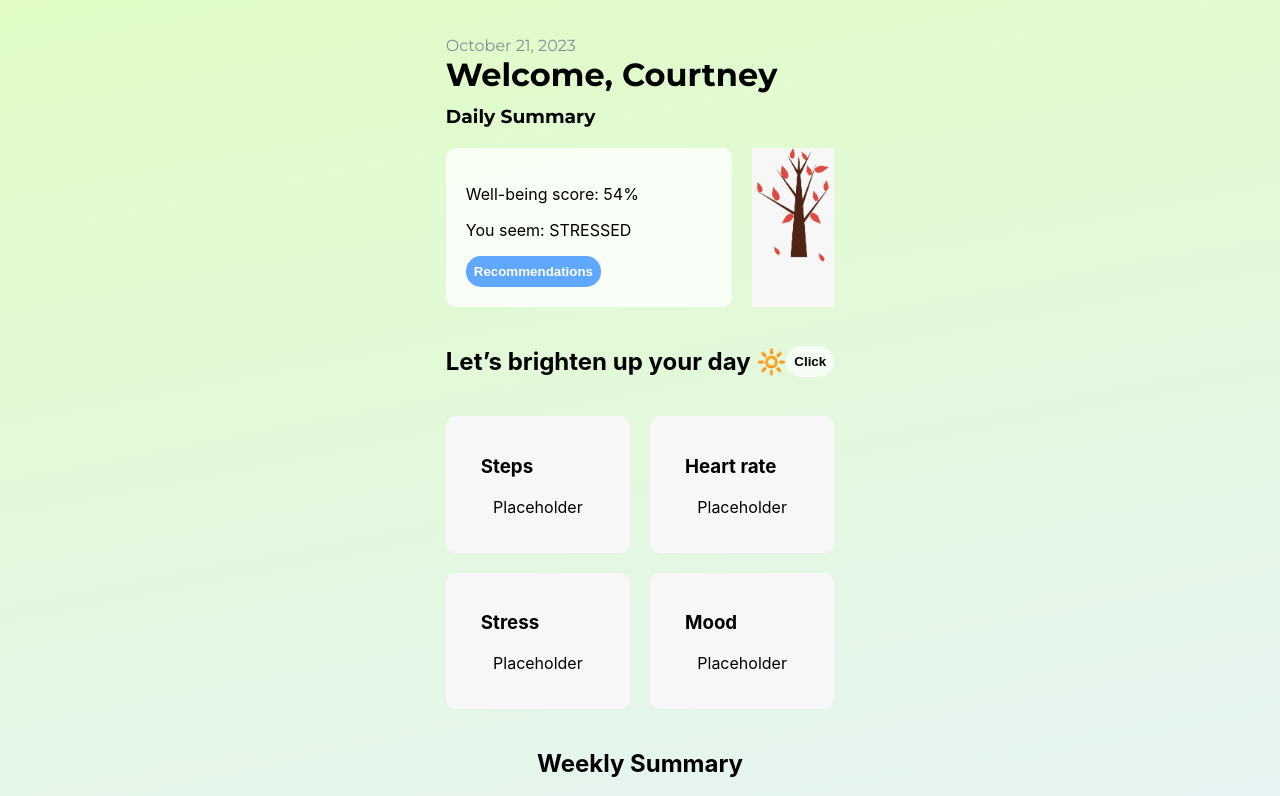
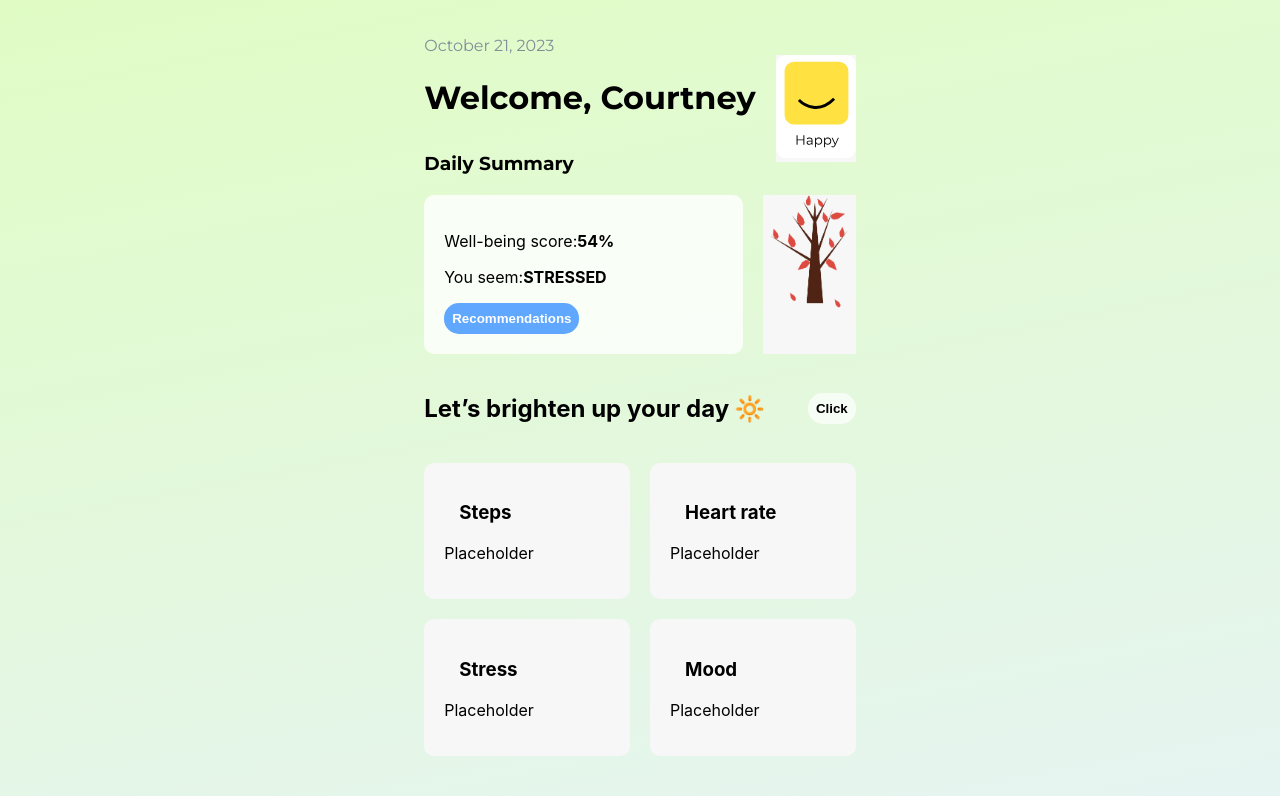
Before and after one commit to lillykml/client, a React (Create React App) app: page /home in a window 1280 px wide. Shown: the top 796 px of the page. Built offline with nearby package versions, Linux system fonts and the light colour scheme; the HTML template or start-up script is replaced by a standard one.

Commit message:
home update 5

```diff
--- a/src/App.js
+++ b/src/App.js
@@ -1,16 +1,19 @@
 import './App.css';
-import React, {useState, useEffect} from 'react'
-import {BrowserRouter, Routes, Route} from 'react-router-dom'
-import Home from './pages/Home'
-import Insights from './pages/Insights'
-import Journal from './pages/Journal'
-import Survey1 from './pages/Survey1'
-import Survey2 from './pages/Survey2'
+import React, {useState, useEffect} from 'react';
+import {BrowserRouter, Routes, Route} from 'react-router-dom';
+import Home from './pages/Home';
+import Insights from './pages/Insights';
+import Journal from './pages/Journal';
+import Survey1 from './pages/Survey1';
+import Survey2 from './pages/Survey2';
+import MoodContext from './MoodContext';
 
 function App() {
+  const [mood, setMood] = useState("Happy");
 
   return (
-    <div className="App">
+    <MoodContext.Provider value={{ mood, setMood }}>
+      <div className="App">
       <BrowserRouter>
         <Routes>
           <Route index element={<Home/>} />
@@ -22,6 +25,7 @@ function App() {
         </Routes>
       </BrowserRouter>
     </div>
+  </MoodContext.Provider>
   );
 }
 
--- /dev/null
+++ b/src/MoodContext.js
@@ -0,0 +1,5 @@
+import React from 'react';
+
+const MoodContext = React.createContext();
+
+export default MoodContext;
--- a/src/Pages/home.css
+++ b/src/Pages/home.css
@@ -4,10 +4,15 @@
     padding: 20px;
 }
 
+.main-screen-container p{
+    display: flex;
+    align-items: flex-start;
+}
+
 .header {
     display: flex;
-    flex-direction: column;
-    align-items: flex-start;
+    flex-direction: row;
+    align-items:center;
 }
 
 .header h1{
@@ -74,6 +79,10 @@
     align-items: flex-start;
 }
 
+.tabs button {
+    margin: 2px;
+}
+
 .graph-buttons {
     display: flex;
     justify-content: space-between;
--- a/src/pages/Home.js
+++ b/src/pages/Home.js
@@ -1,10 +1,13 @@
 import Navbar from '../components/Navbar';
 import { useNavigate } from 'react-router-dom';
-import React, { useState } from 'react';
+import React, { useState, useContext } from 'react';
+import MoodContext from '../MoodContext';
 import './home.css';
 import './hometop.css';
 
 const Home = () => {
+
+    const { mood } = useContext(MoodContext);
 
     const [activeTab, setActiveTab] = useState('Mental'); // Default tab
     const [selectedButton, setSelectedButton] = useState('General'); // Default button
@@ -18,15 +21,18 @@ const Home = () => {
     return(
         <div>
             <div className="main-screen-container">
+            <p class="date text">October 21, 2023</p>
                 <div className="header">
-                    <p class="date text">October 21, 2023</p>
                     <h1 class="welcome text">Welcome, Courtney</h1>
+                    <div className="image-container">
+                        <img src={`../assets/${mood}.svg`} alt={mood || "default"} />
+                    </div>
                 </div>
                 <h3 class="subtitle text">Daily Summary</h3>
                 <div className="summary-section">
                     <div className="daily-summary">
-                        <p>Well-being score: 54%</p>
-                        <p>You seem: STRESSED</p>
+                        <p>Well-being score: <b>54%</b></p>
+                        <p>You seem: <b>STRESSED</b></p>
                         <button onClick={navigateToInsights}>Recommendations</button>
                     </div>
                     <div className="image-container">
--- a/src/pages/Survey1.js
+++ b/src/pages/Survey1.js
@@ -1,6 +1,7 @@
 import { useNavigate } from 'react-router-dom'; // import useNavigate from react-router-dom
-import React, { useState } from 'react';
+import React, { useContext } from 'react';
 import './survey1.css';
+import MoodContext from '../MoodContext';
 
 // MoodButton Component
 const MoodButton = ({ mood, currentMood, setMood }) => {
@@ -28,7 +29,7 @@ const MoodButton = ({ mood, currentMood, setMood }) => {
 const Survey1 = () => {
 
   const navigate = useNavigate(); // useNavigate hook for navigation
-  const [mood, setMood] = useState(null);
+  const { mood, setMood } = useContext(MoodContext);
 
   const navigateToNextPage = () => {
           navigate('/survey2'); // navigate to Survey2 component if mood is set
```
